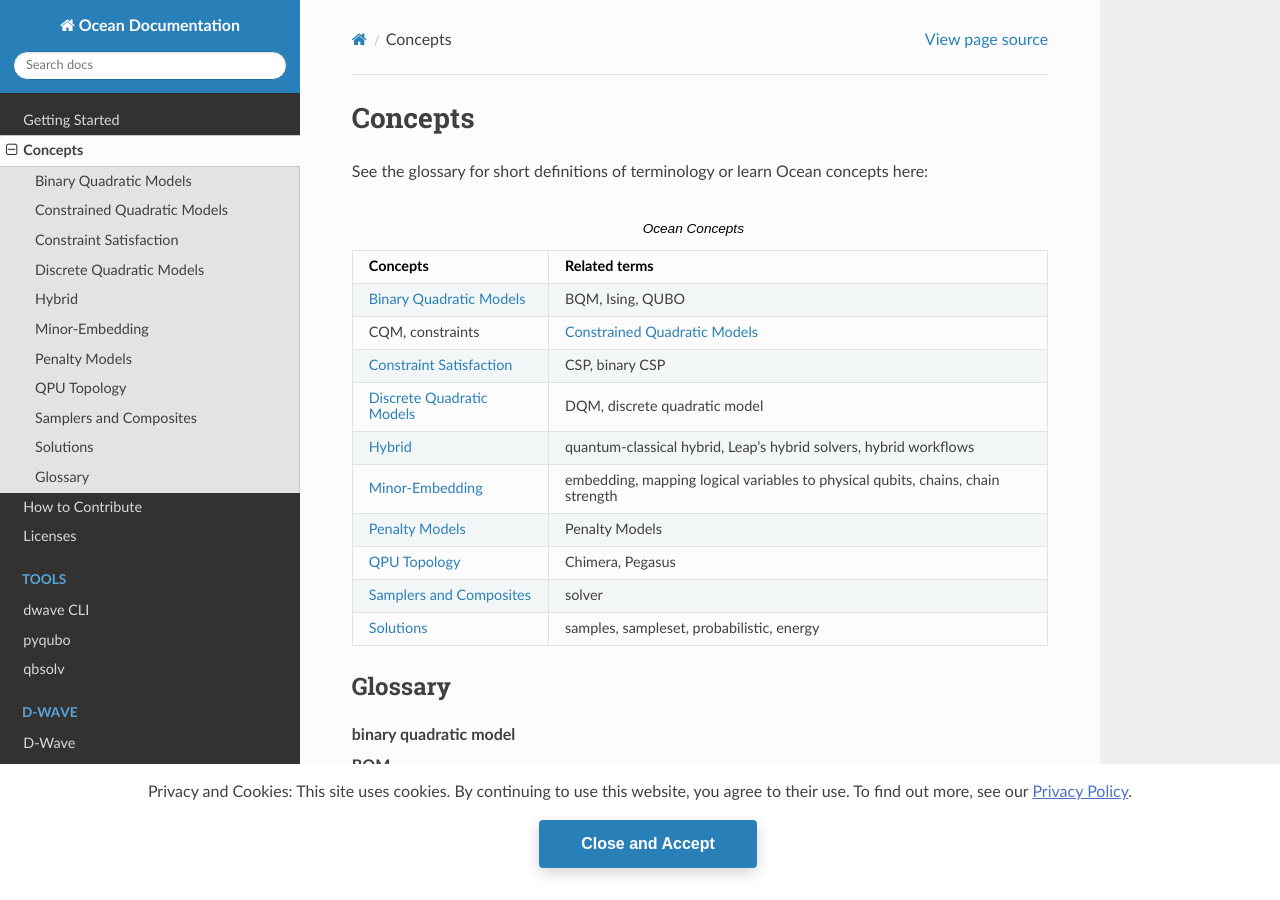
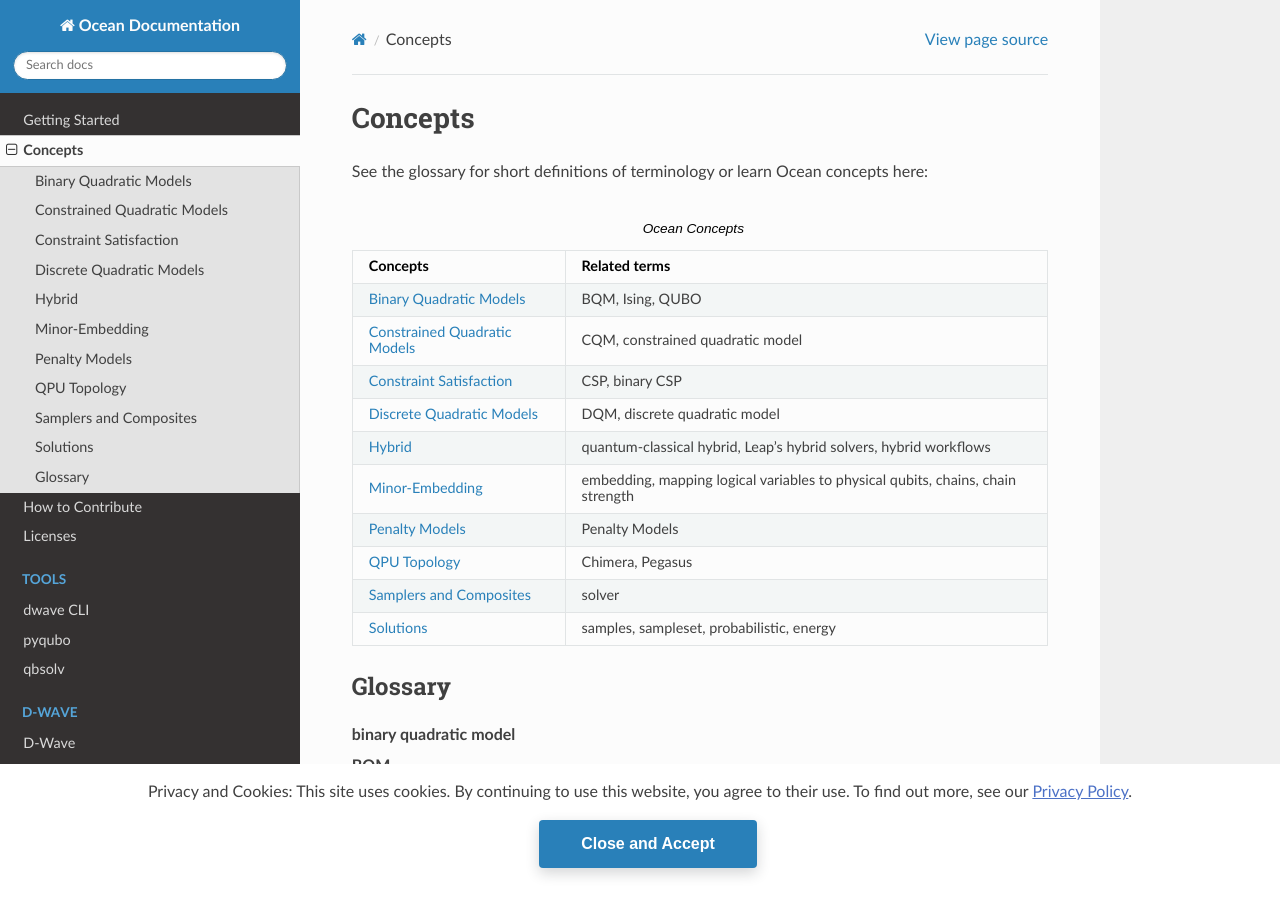
Before and after one commit to dwavesystems/dwave-ocean-sdk, a Sphinx documentation site: the page built from docs/concepts/index.rst, in a window 1280 px wide and 900 px high. Built offline with Sphinx 7.4.7 and the Read the Docs theme 2.0.0, drawn with Linux system fonts in a browser that asks for light colours; pages that are not in the unit, such as notebooks, are missing from menus; the version number could not be read and is left out.

Commit message:
Restore dropped fix to order of CQM in index

```diff
--- a/docs/concepts/index.rst
+++ b/docs/concepts/index.rst
@@ -15,8 +15,8 @@ See the :ref:`glossary` for short definitions of terminology or learn Ocean conc
      - Related terms
    * - :ref:`bqm_sdk`
      - BQM, Ising, QUBO
-   * - CQM, constraints
-     - :ref:`cqm_sdk`
+   * - :ref:`cqm_sdk`
+     - CQM, constrained quadratic model
    * - :ref:`csp_sdk`
      - CSP, binary CSP
    * - :ref:`dqm_sdk`
```
